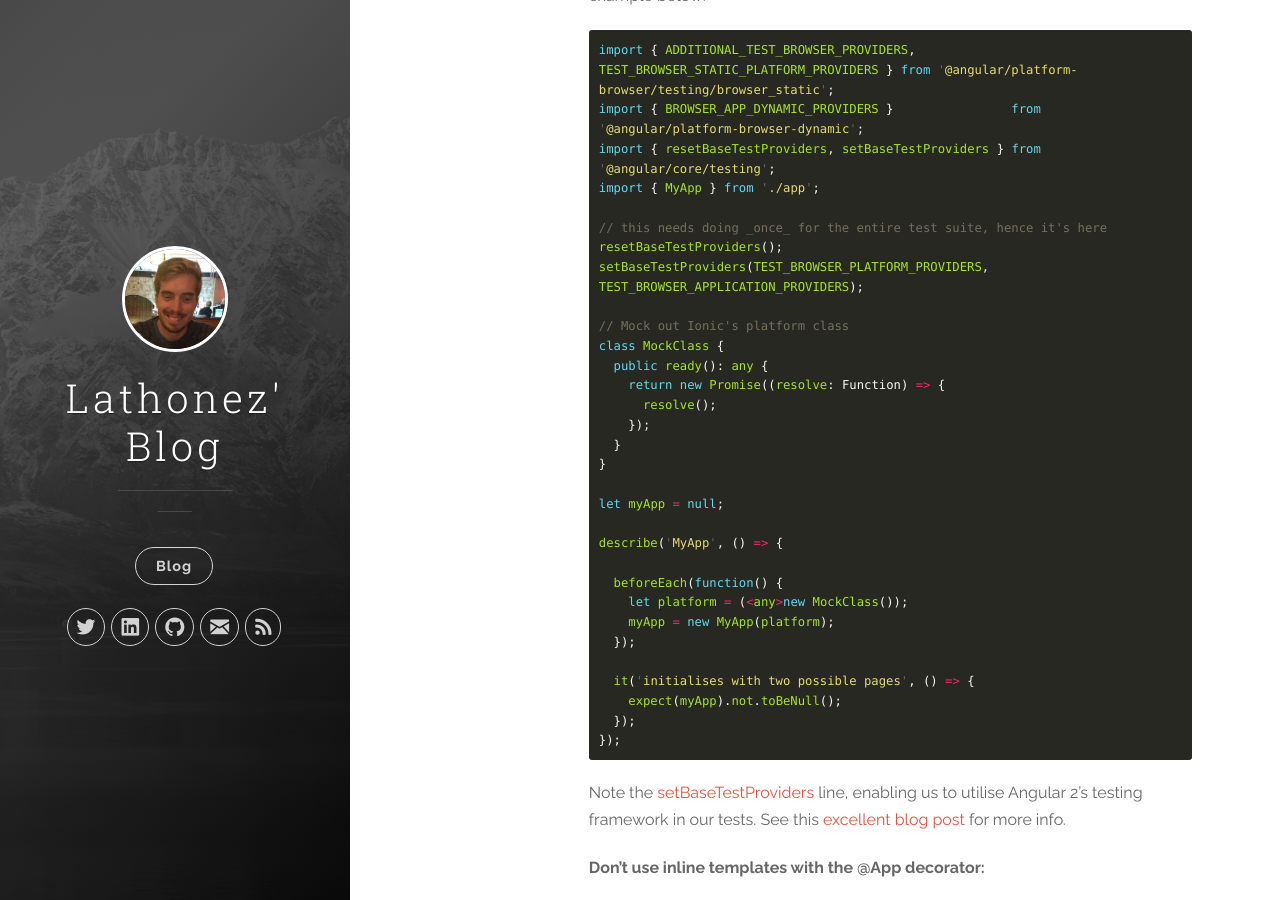
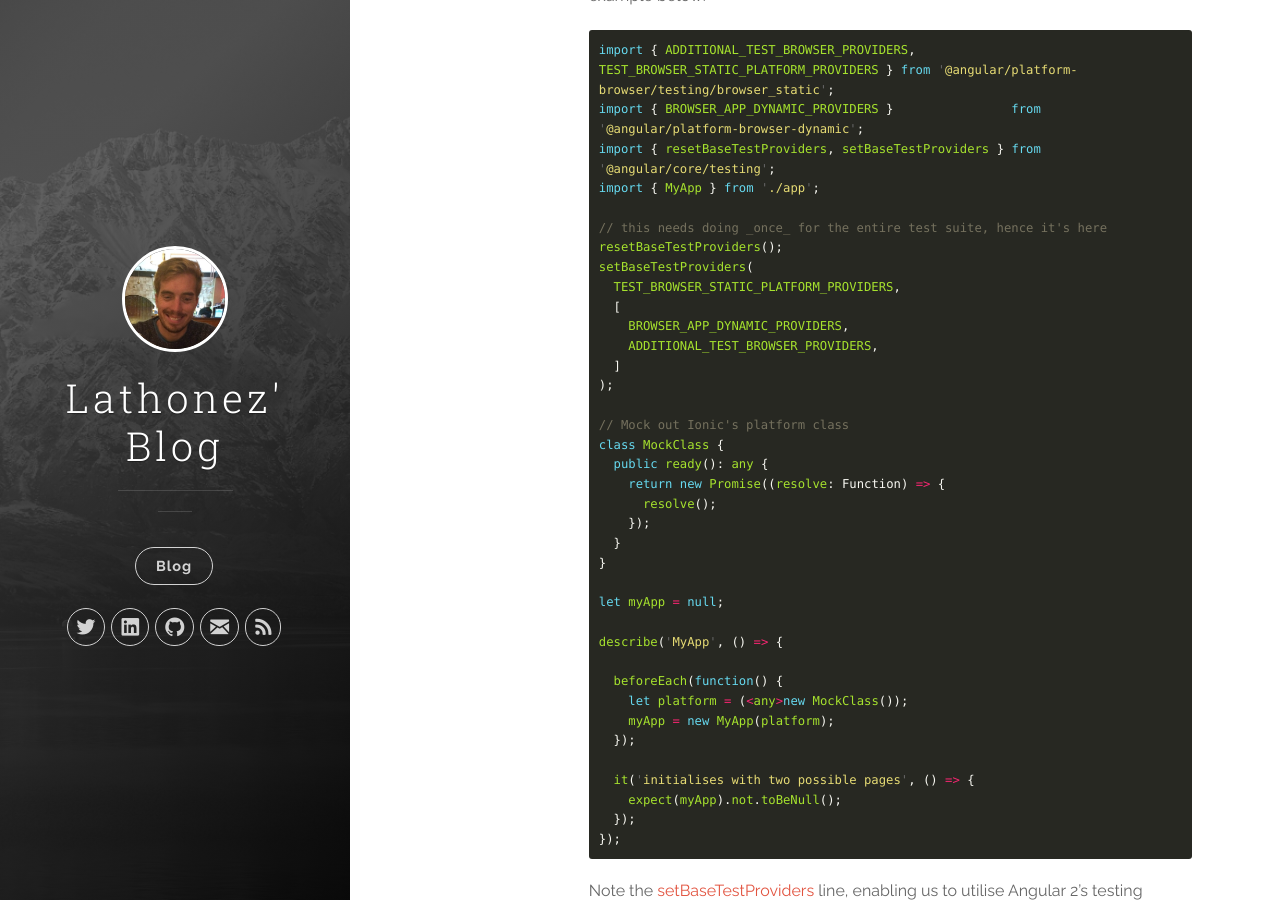
Before and after one commit to lathonez/lathonez.github.io, a Jekyll site: the page built from _posts/2016-02-21-ionic-2-unit-testing.markdown, in a window 1280 px wide and 900 px high, scrolled down 2541 px. Built offline with Jekyll 4.4.1, drawn with Linux system fonts in a browser that asks for light colours; nearby versions of some CDN libraries.

Commit message:
Correct test providers declaration

```diff
--- a/_posts/2016-02-21-ionic-2-unit-testing.markdown
+++ b/_posts/2016-02-21-ionic-2-unit-testing.markdown
@@ -91,7 +91,13 @@ import { MyApp } from './app';
 
 // this needs doing _once_ for the entire test suite, hence it's here
 resetBaseTestProviders();
-setBaseTestProviders(TEST_BROWSER_PLATFORM_PROVIDERS, TEST_BROWSER_APPLICATION_PROVIDERS);
+setBaseTestProviders(
+  TEST_BROWSER_STATIC_PLATFORM_PROVIDERS,
+  [
+    BROWSER_APP_DYNAMIC_PROVIDERS,
+    ADDITIONAL_TEST_BROWSER_PROVIDERS,
+  ]
+);
 
 // Mock out Ionic's platform class
 class MockClass {
```
